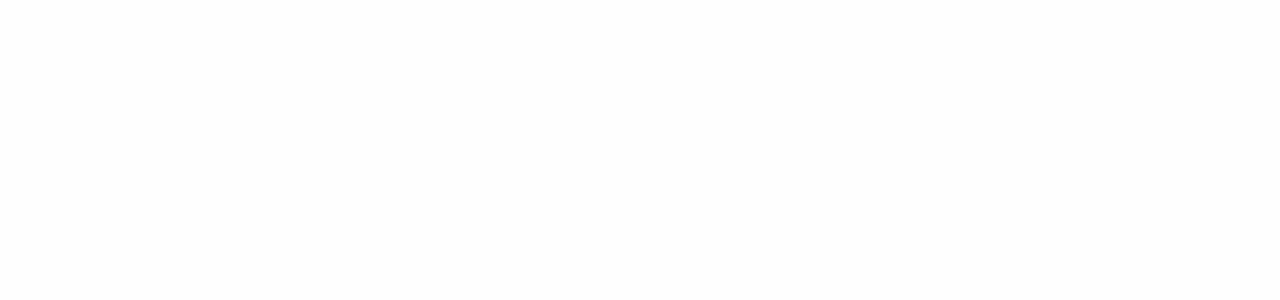
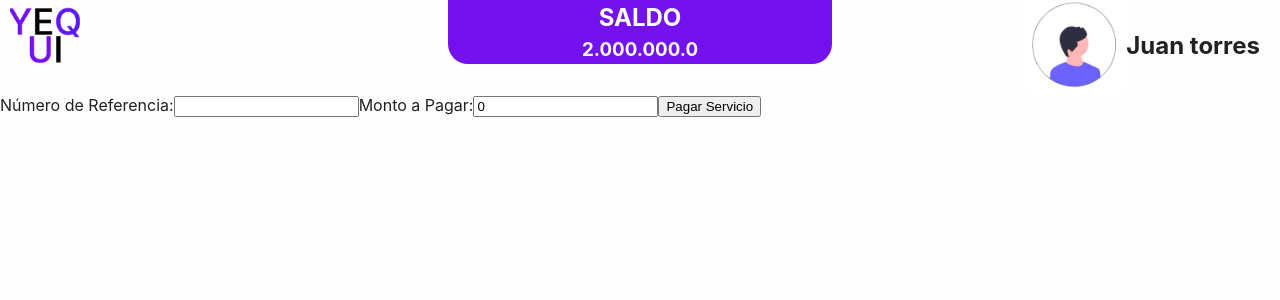
Before and after one commit to Yequi-2023/front_yequi.github.io, a React (Vite) app: page /pagoserviciospublicos in a window 1280 px wide. Before the commit this address had no page. Shown: the top 300 px of the page. Built offline with nearby package versions, Linux system fonts and the light colour scheme.

Commit message:
se está estructrurando el componente de pago de servicios publicos

```diff
--- a/src/App.jsx
+++ b/src/App.jsx
@@ -1,28 +1,29 @@
-import React from 'react'
-import { Inicio } from './components/Inicio';
-import {
-  BrowserRouter as Router,
-  Routes,
-  Route
-} from "react-router-dom"
-import Login from '../schemas/Login';
+import React from "react";
+import { Inicio } from "./components/Inicio";
+import { BrowserRouter as Router, Routes, Route } from "react-router-dom";
+import Login from "../schemas/Login";
 
-import './App.css'
-import Retiro from './components/Retiro';
-
+import "./App.css";
+import Retiro from "./components/Retiro";
+import PagoServicios2 from "./components/PagoServicios2";
 
 function App() {
   return (
     <div className="App">
       <Router>
         <Routes>
-          <Route exact path="/" element={<Login/>} />
-          <Route exact path="/login" element={<Login/>} />
-          <Route exact path="/inicio" element={<Inicio/>} />
-          <Route exact path="/retiro" element={<Retiro/>} />
+          <Route exact path="/" element={<Login />} />
+          <Route exact path="/login" element={<Login />} />
+          <Route exact path="/inicio" element={<Inicio />} />
+          <Route exact path="/retiro" element={<Retiro />} />
+          <Route
+            exact
+            path="/pagoserviciospublicos"
+            element={<PagoServicios2 />}
+          />
         </Routes>
       </Router>
     </div>
-  )
+  );
 }
-export default App
+export default App;
--- a/src/components/PagoServicios2.jsx
+++ b/src/components/PagoServicios2.jsx
@@ -1,7 +1,41 @@
+import { useState } from "react";
 import React from "react";
+import { Navbar } from "../layouts/Navbar";
+import "../styles/PagoServicios2.css";
 
 const PagoServicios2 = () => {
-  return <div>PagoServicios2</div>;
+  const [referenceNumber, setReferenceNumber] = useState("");
+  const [paymentAmount, setPaymentAmount] = useState(0);
+
+  const handleSubmit = (event) => {
+    event.preventDefault();
+    // Enviar los datos a un servidor, procesar el pago, etc.
+  };
+
+  return (
+    <div>
+      <Navbar />
+      <form onSubmit={handleSubmit}>
+        <label htmlFor="reference">Número de Referencia:</label>
+        <input
+          type="text"
+          id="reference"
+          value={referenceNumber}
+          onChange={(event) => setReferenceNumber(event.target.value)}
+        />
+
+        <label htmlFor="amount">Monto a Pagar:</label>
+        <input
+          type="number"
+          id="amount"
+          value={paymentAmount}
+          onChange={(event) => setPaymentAmount(event.target.value)}
+        />
+
+        <button type="submit">Pagar Servicio</button>
+      </form>
+    </div>
+  );
 };
 
 export default PagoServicios2;
```
Also changed, not shown: src/styles/PagoServicios2.css (added).
